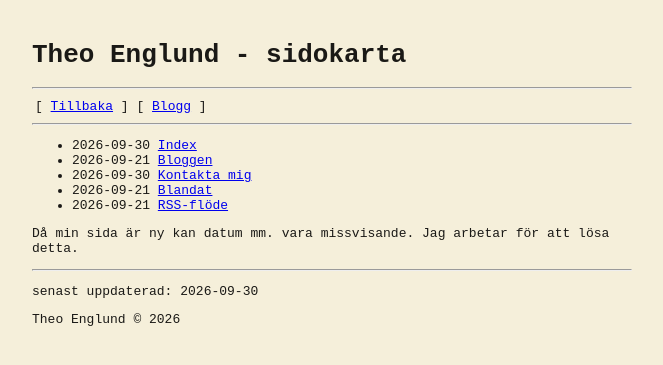
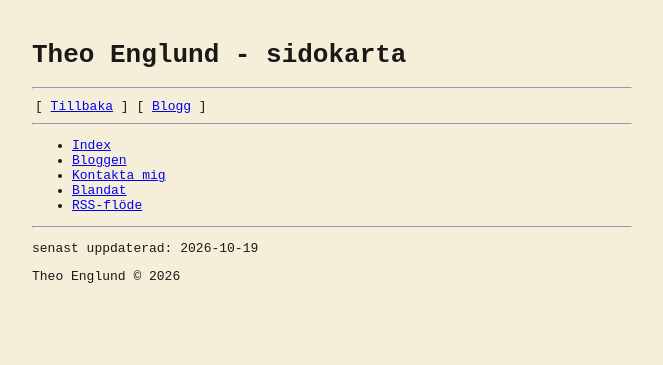
Before and after one commit to theoenglund/theoenglund.github.io, a Jekyll site: the page sitemap.html, which Jekyll copies as it is, in a window 1280 px wide. Shown: the top 365 px of the page, without its empty margins (308-971 px from the left). Built offline with Jekyll 4.4.1, drawn with Linux system fonts in a browser that asks for light colours.

Commit message:
ändringar

```diff
--- a/sitemap.html
+++ b/sitemap.html
@@ -31,32 +31,25 @@
 
     <ul class="post-list">
     <li>
-        <span class="post-date">2026-09-30</span>
         <a href="index.html">Index</a>
     </li>
     <li>
-        <span class="post-date">2026-09-21</span>
         <a href="blog.html">Bloggen</a>
     </li>
     <li>
-        <span class="post-date">2026-09-30</span>
         <a href="contact.html">Kontakta mig</a>
     </li>
     <li>
-        <span class="post-date">2026-09-21</span>
         <a href="other.html">Blandat</a>
     </li>
     <li>
-        <span class="post-date">2026-09-21</span>
         <a href="feed.xml">RSS-flöde</a>
     </li>
     </ul>
 
-    <p style="margin-top: 10px;">Då min sida är ny kan datum mm. vara missvisande. Jag arbetar för att lösa detta.</p>
-
     <footer>
         <hr>
-        <p>senast uppdaterad: 2026-09-30</p>
+        <p>senast uppdaterad: 2026-10-19</p>
         <p>Theo Englund &copy; 2026</p>
     </footer>
 
```
